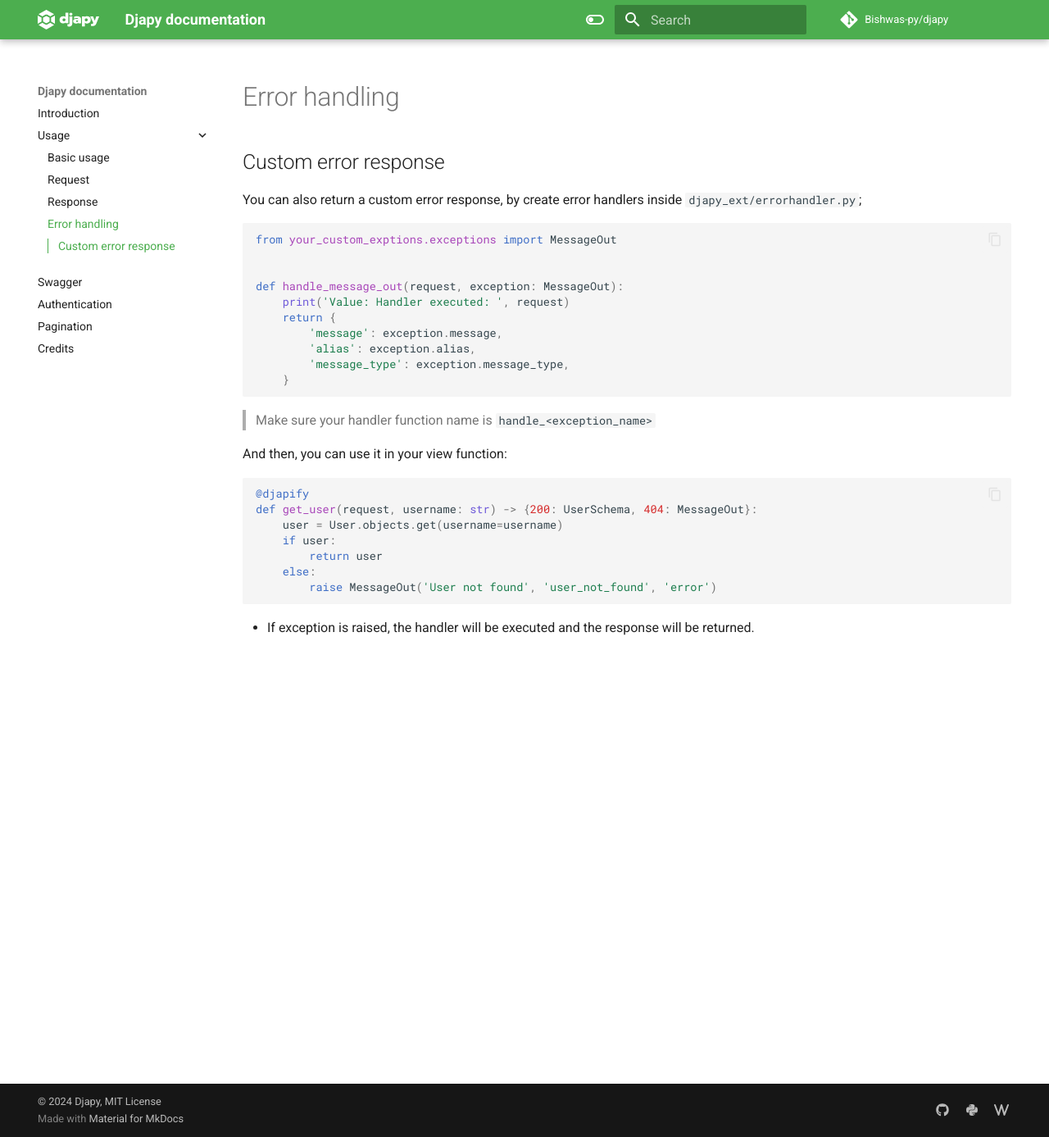
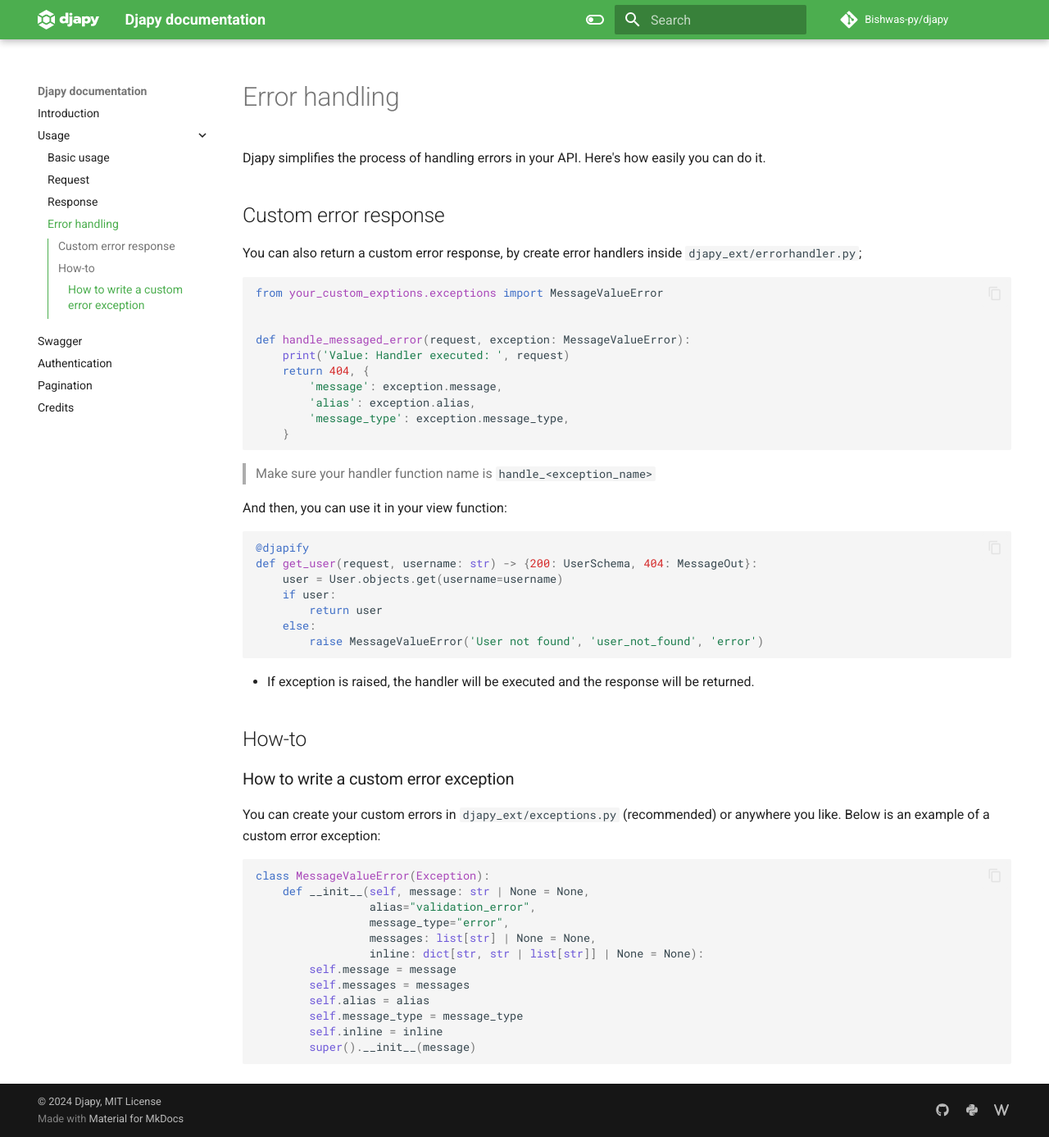
Before and after one commit to Bishwas-py/djapy-docs, an MkDocs documentation site: the page built from docs/usage/error-handling.md, in a window 1280 px wide and 1387 px high. Shown: the whole window at 82% size. Built offline with MkDocs 1.6.1 and Material for MkDocs 9.7.7, drawn with Linux system fonts in a browser that asks for light colours; comment, search, counter and statistics services are not loaded.

Commit message:
custom error explained

````diff
--- a/docs/usage/error-handling.md
+++ b/docs/usage/error-handling.md
@@ -1,16 +1,16 @@
-
+Djapy simplifies the process of handling errors in your API. Here's how easily you can do it.
 
 ## Custom error response
 
 You can also return a custom error response, by create error handlers inside `djapy_ext/errorhandler.py`;
 
 ```python
-from your_custom_exptions.exceptions import MessageOut
+from your_custom_exptions.exceptions import MessageValueError
 
 
-def handle_message_out(request, exception: MessageOut):
+def handle_messaged_error(request, exception: MessageValueError):
     print('Value: Handler executed: ', request)
-    return {
+    return 404, {
         'message': exception.message,
         'alias': exception.alias,
         'message_type': exception.message_type,
@@ -28,7 +28,29 @@ def get_user(request, username: str) -> {200: UserSchema, 404: MessageOut}:
     if user:
         return user
     else:
-        raise MessageOut('User not found', 'user_not_found', 'error')
+        raise MessageValueError('User not found', 'user_not_found', 'error')
 ```
 
 - If exception is raised, the handler will be executed and the response will be returned.
+
+## How-to
+
+### How to write a custom error exception
+
+You can create your custom errors in `djapy_ext/exceptions.py` (recommended) or anywhere you like.
+Below is an example of a custom error exception:
+
+```python
+class MessageValueError(Exception):
+    def __init__(self, message: str | None = None,
+                 alias="validation_error",
+                 message_type="error",
+                 messages: list[str] | None = None,
+                 inline: dict[str, str | list[str]] | None = None):
+        self.message = message
+        self.messages = messages
+        self.alias = alias
+        self.message_type = message_type
+        self.inline = inline
+        super().__init__(message)
+```
````
Also changed, not shown: docs/usage/response.md (+0 -1 lines).
